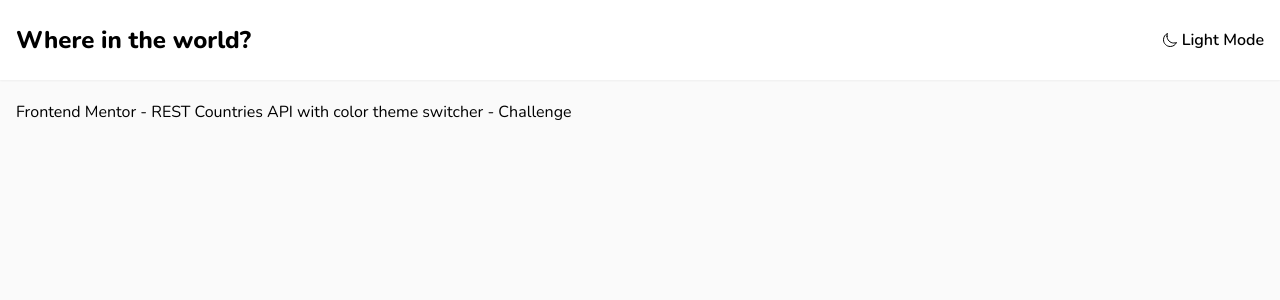
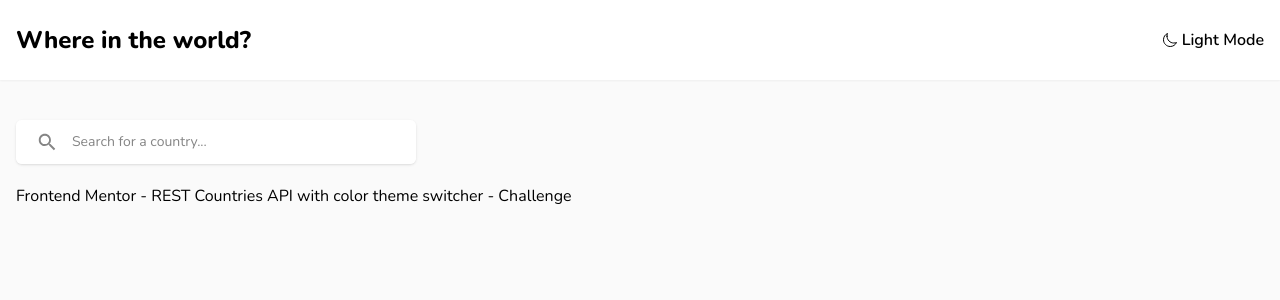
Before and after one commit to Dailton-Bastos/rest-countries, a Next.js app: page / in a window 1280 px wide. Shown: the top 300 px of the page. Built offline with nearby package versions, Linux system fonts and the light colour scheme.

Commit message:
feat(home): add search component

```diff
--- /dev/null
+++ b/src/app/(site)/components/Search/index.tsx
@@ -0,0 +1,51 @@
+import React from 'react'
+import { IoMdSearch } from 'react-icons/io'
+
+export const Search = () => {
+  return (
+    <div
+      className='
+			relative
+			shadow
+			rounded-md
+			bg-white
+			overflow-hidden
+			w-full
+			max-w-[400px]
+		'
+    >
+      <label htmlFor='search' className='sr-only'>
+        Search
+      </label>
+
+      <div
+        className='
+				absolute
+				inset-y-0
+				start-2
+				flex
+				items-center
+				ps-3
+				pointer-events-none
+				'
+      >
+        <IoMdSearch color='hsl(0, 0%, 52%' size={22} />
+      </div>
+
+      <input
+        type='text'
+        id='search'
+        placeholder='Search for a country...'
+        className='
+					block
+					w-full
+					p-3
+					ps-14
+					text-sm
+					focus:outline-none
+					placeholder:text-gray-900
+				'
+      />
+    </div>
+  )
+}
--- a/src/app/(site)/layout.tsx
+++ b/src/app/(site)/layout.tsx
@@ -1,5 +1,7 @@
 import React from 'react'
 import type { Metadata } from 'next'
+
+import { Search } from './components/Search'
 
 type PropsType = {
   children: React.ReactNode
@@ -10,7 +12,17 @@ export const metadata: Metadata = {
 }
 
 const HomeLayout = ({ children }: PropsType) => {
-  return <div className='pt-5'>{children}</div>
+  return (
+    <div className='pt-5'>
+      <section className='py-5'>
+        <div className='flex items-center justify-between'>
+          <Search />
+        </div>
+      </section>
+
+      {children}
+    </div>
+  )
 }
 
 export default HomeLayout
--- a/tailwind.config.ts
+++ b/tailwind.config.ts
@@ -12,6 +12,7 @@ const config: Config = {
         white: 'hsl(0, 0%, 100%)',
         gray: {
           50: 'hsl(0, 0%, 98%)',
+          900: 'hsl(0, 0%, 52%)',
         },
         blue: {
           800: 'hsl(209, 23%, 22%)',
```
Also changed, not shown: 1 other file (tests, documents, lock files or other folders).
